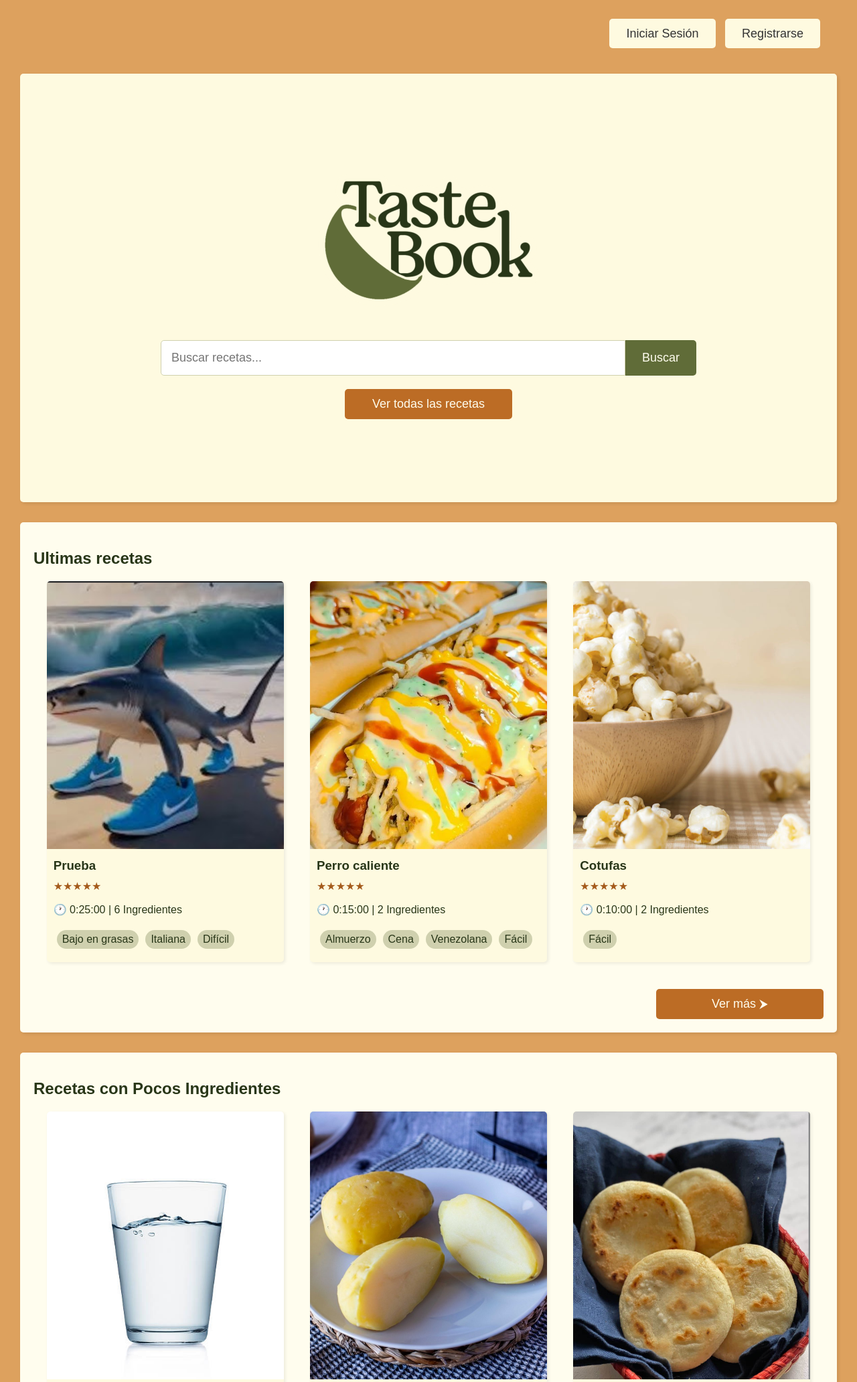
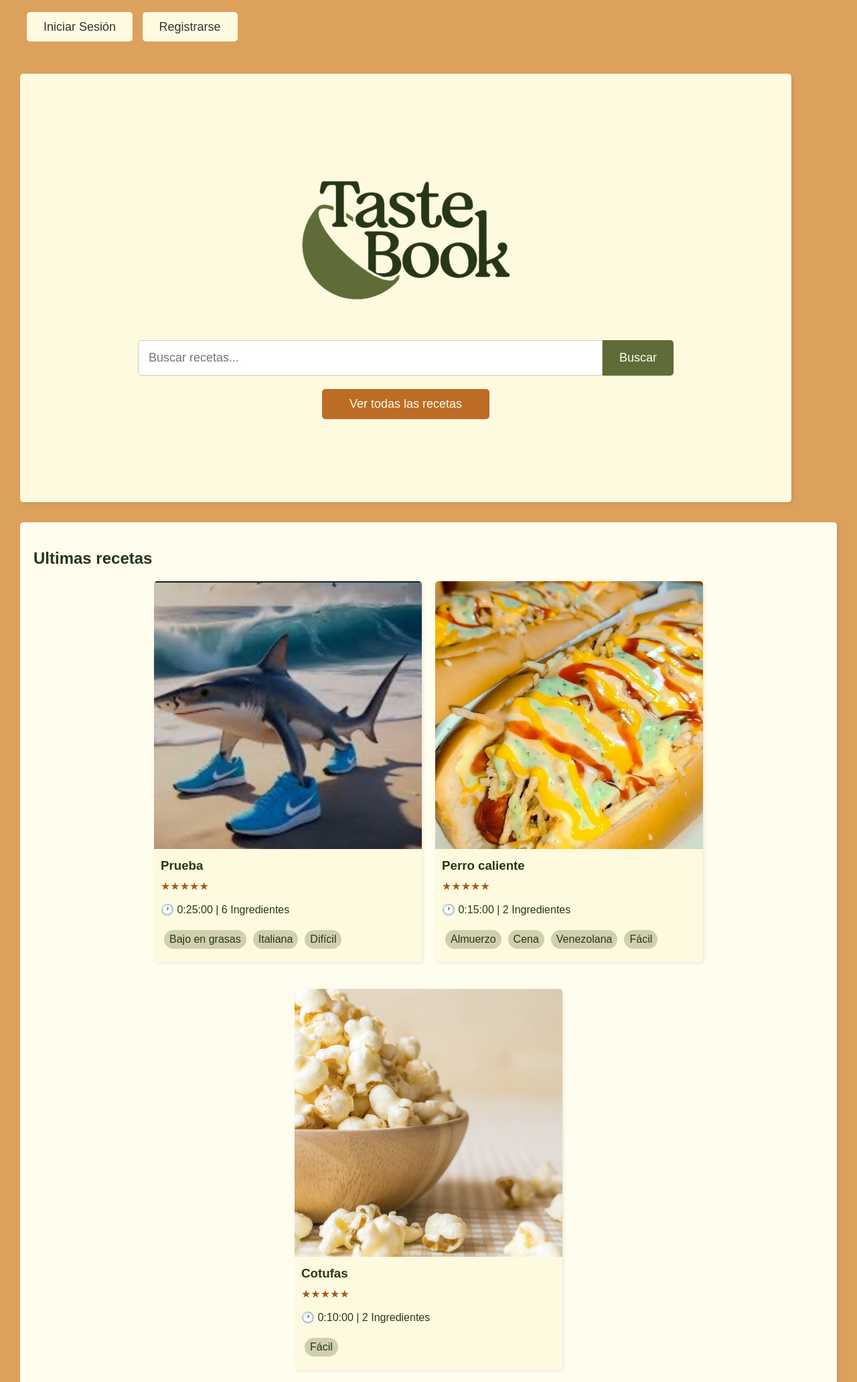
Before and after one commit to sergiolttz/cookbook, a Django app: page /recipes/ in a window 1280 px wide; the page is wider, and only the part inside the window is pictured. Shown: the top 2064 px of that part at 67% size. Run offline with Django 5.2, Linux system fonts and the light colour scheme; data comes from the database, SQL or seed files in the repository; both versions use the stored data as it was after the commit.

Commit message:
responsive laptop/tablet

```diff
--- a/static/css/recipes.css
+++ b/static/css/recipes.css
@@ -44,6 +44,11 @@
     justify-content: space-around;
     flex-wrap: wrap;
     margin-bottom: 10px;
+}
+
+.recipes-wrapper {
+    width: 100%;
+    box-sizing: border-box;
 }
 
 .recipe-card {
--- a/static/css/responsive.css
+++ b/static/css/responsive.css
@@ -2,7 +2,6 @@
 
     .header,
     .footer {
-        flex-direction: column;
         align-items: center;
         text-align: center;
     }
@@ -31,7 +30,6 @@
 
     .recipe-card {
         width: 100%;
-        max-width: 340px;
         margin: 0 auto 20px auto;
         box-sizing: border-box;
     }
@@ -105,6 +103,7 @@
         display: flex;
         align-items: center;
     }
+
     .logo-mobile {
         display: block;
     }
@@ -235,6 +234,7 @@
     .search-container {
         margin: 10px;
     }
+
     .recipe-actions {
         flex-direction: column;
     }
@@ -245,3 +245,128 @@
         display: none;
     }
 }
+
+@media (min-width: 1025px) and (max-width: 1366px) {
+
+    .recipe-detail-header,
+    .recipe-main-content,
+    .profile-detail-header {
+        flex-direction: column;
+        align-items: center;
+        text-align: center;
+    }
+
+    .recipe-detail-header img {
+        max-width: 100%;
+        height: auto;
+        margin-bottom: 20px;
+    }
+
+    .recipe-details-section {
+        width: 100%;
+        padding: 0 20px;
+    }
+
+    .recipe-list {
+        justify-content: center;
+        gap: 20px;
+    }
+
+    .recipe-card {
+        width: 45%;
+        max-width: 400px;
+        flex: 1 1 calc(50% - 20px);
+    }
+
+    .header {
+        flex-direction: row;
+        justify-content: space-between;
+        align-items: center;
+        padding: 10px 20px;
+        flex-wrap: wrap;
+    }
+
+    .header .search-form {
+        width: 100%;
+        max-width: 100%;
+        display: flex;
+        margin: 10px 0;
+    }
+
+    .header .search-form input[type="text"] {
+        flex-grow: 1;
+        width: auto;
+        margin-right: 10px;
+    }
+
+    .header .search-form button.search-button {
+        width: auto;
+    }
+
+    .header .profile-info {
+        display: flex;
+        align-items: center;
+        margin-left: auto;
+    }
+
+    .profile-info {
+        flex-direction: row;
+        justify-content: center;
+        gap: 10px;
+    }
+
+    .search-container,
+    .search-wrapper {
+        width: 90%;
+    }
+}
+
+@media (min-width: 1025px) and (max-width: 1366px) {
+    .header {
+        flex-direction: row;
+        justify-content: space-between;
+        align-items: center;
+        padding: 10px 30px;
+        flex-wrap: wrap;
+    }
+
+    .header .header-search-bar {
+        flex-grow: 1;
+        display: flex;
+        justify-content: center;
+        margin: 10px 0;
+    }
+
+    .header .search-form {
+        width: 100%;
+        max-width: 100%;
+        display: flex;
+        margin: 0;
+    }
+
+    .header .search-form input[type="text"] {
+        flex: 1;
+        margin-right: 10px;
+    }
+
+    .header .search-form button.search-button {
+        flex-shrink: 0;
+        width: auto;
+    }
+
+    .header .profile-info {
+        margin-left: 0;
+        flex-shrink: 0;
+        display: flex;
+        align-items: center;
+        justify-content: flex-end;
+    }
+
+    .profile-info p {
+        margin-right: 10px;
+    }
+
+    .profile-icon {
+        margin-left: 10px;
+    }
+}
--- a/templates/recipes-list.html
+++ b/templates/recipes-list.html
@@ -37,7 +37,7 @@
         </form>
     </div>
 
-    <div>
+    <div class="recipes-wrapper">
         <div class="recipes-section-list">
             <div class="search-and-filters">
                 <form method="get">
```
Also changed, not shown: db.sqlite3.
